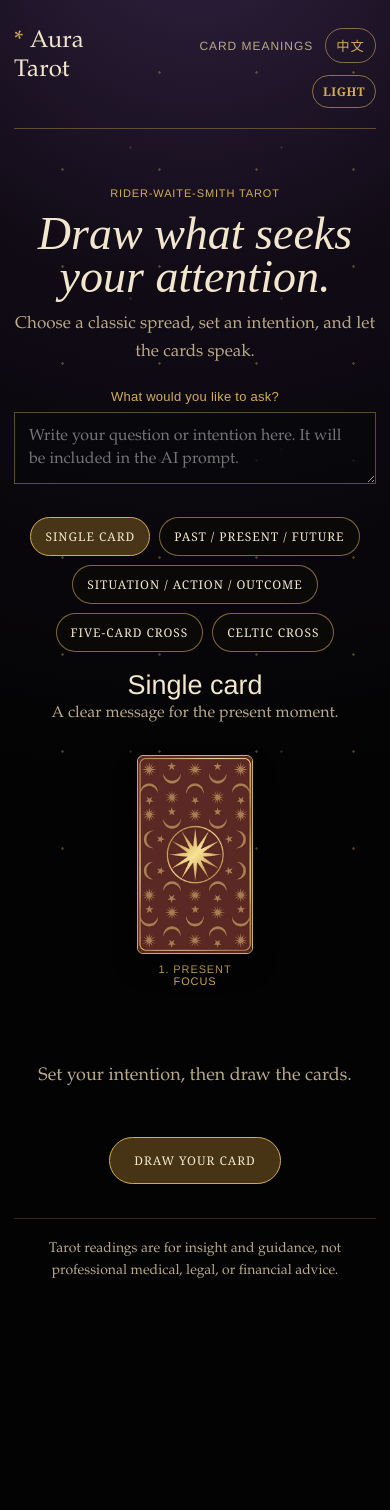
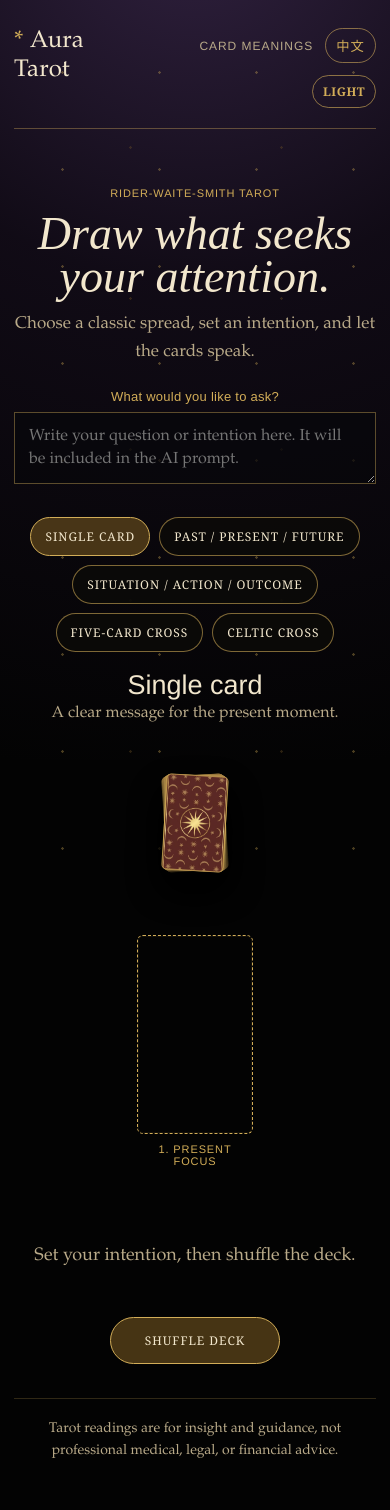
Before and after one commit to JocelynWSJ/JocelynWSJ.github.io, a Jekyll site: the page tarot/index.html, which Jekyll copies as it is, in a window 390 px wide. Built offline with Jekyll 4.4.1, drawn with Linux system fonts in a browser that asks for light colours; before the commit the page ends 1330 px from its top, so only the background shows below that.

Commit message:
Add shuffle animation

```diff
--- a/tarot/index.html
+++ b/tarot/index.html
@@ -15,6 +15,7 @@
   <link rel="stylesheet" href="typography.css">
   <link rel="stylesheet" href="theme-toggle.css">
   <link rel="stylesheet" href="motion.css">
+  <link rel="stylesheet" href="shuffle.css">
 </head>
 <body class="tarot">
 <main class="tarot-shell">
@@ -48,10 +49,22 @@
       <span class="card-back"><b>*</b></span>
       <span class="card-front"><b>+</b></span>
     </button>
+    <div class="shuffle-pack" aria-hidden="true">
+      <span style="--n:-4"></span>
+      <span style="--n:-3"></span>
+      <span style="--n:-2"></span>
+      <span style="--n:-1"></span>
+      <span style="--n:0"></span>
+      <span style="--n:1"></span>
+      <span style="--n:2"></span>
+      <span style="--n:3"></span>
+      <span style="--n:4"></span>
+    </div>
   </section>
   <section class="reading-table" id="readingTable" aria-live="polite"></section>
   <div class="card-detail" id="cardDetail"></div>
   <p class="draw-actions">
+    <button class="draw-button shuffle-button" id="shuffleButton" type="button"></button>
     <button class="draw-button" id="drawOneButton" type="button"></button>
     <button class="draw-button draw-all-button" id="drawAllButton" type="button"></button>
     <button class="draw-button copy-prompt-button" id="copyPromptButton" type="button" hidden></button>
@@ -72,7 +85,11 @@
     questionLabel: 'What would you like to ask?',
     questionPlaceholder: 'Write your question or intention here. It will be included in the AI prompt.',
     questionFallback: '[Write your question or intention here]',
-    ready: 'Set your intention, then draw the cards.',
+    ready: 'Set your intention, then shuffle the deck.',
+    shuffle: 'Shuffle deck',
+    shuffleAgain: 'Shuffle again',
+    shuffling: 'Shuffling the deck...',
+    shuffled: 'The cards are ready. Draw what calls to you.',
     reveal: 'Click a revealed card to view its interpretation.',
     up: 'Upright',
     rev: 'Reversed',
@@ -159,10 +183,13 @@
 function refreshButtons() {
   const total = spreads[current].positions.length;
   const complete = revealedCount === total && revealedCount > 0;
+  shuffleButton.textContent = hasShuffled ? t('shuffleAgain') : t('shuffle');
+  shuffleButton.disabled = isShuffling || isDrawing;
+  drawOneButton.hidden = !hasShuffled || isShuffling;
   drawOneButton.textContent = oneLabel(total);
   copyPromptButton.hidden = !complete;
   if (complete) copyPromptButton.textContent = t('copyPrompt');
-  drawAllButton.hidden = current === 0;
+  drawAllButton.hidden = !hasShuffled || isShuffling || current === 0;
   if (current !== 0) {
     if (revealedCount === 0) drawAllButton.textContent = language === 'zh' ? '一次抽完' : 'Draw all cards';
     else if (complete) drawAllButton.textContent = language === 'zh' ? '重新抽完' : 'Draw all again';
@@ -243,8 +272,12 @@
   const spread = spreads[index];
   document.getElementById('spreadName').textContent = language === 'zh' ? spread.zhName : spread.name;
   document.getElementById('spreadDescription').textContent = language === 'zh' ? spread.zhDescription : spread.description;
-  deckStage.hidden = true;
-  deckStage.classList.remove('flipping');
+  hasShuffled = false;
+  isShuffling = false;
+  deckStage.hidden = false;
+  deckStage.classList.remove('flipping', 'is-shuffling', 'is-ready');
+  table.classList.remove('cards-dealt');
+  table.classList.add('awaiting-shuffle');
   setSpreadLayout();
   buildBacks();
   detail.textContent = t('ready');
@@ -302,13 +335,53 @@
   }, delay);
 }
 
+function resetForShuffle(messageKey = 'ready') {
+  hasShuffled = false;
+  isShuffling = false;
+  deckStage.hidden = false;
+  deckStage.classList.remove('is-shuffling', 'is-ready');
+  table.classList.remove('cards-dealt');
+  table.classList.add('awaiting-shuffle');
+  buildBacks();
+  detail.textContent = t(messageKey);
+  refreshButtons();
+}
+
+function shuffleForReading() {
+  if (isShuffling || isDrawing) return;
+  isShuffling = true;
+  hasShuffled = false;
+  focusedCard = null;
+  buildBacks();
+  table.classList.remove('cards-dealt');
+  table.classList.add('awaiting-shuffle');
+  deckStage.hidden = false;
+  deckStage.classList.remove('is-ready');
+  deckStage.classList.add('is-shuffling');
+  detail.textContent = t('shuffling');
+  refreshButtons();
+  window.setTimeout(() => {
+    startReading(true);
+    isShuffling = false;
+    hasShuffled = true;
+    deckStage.classList.remove('is-shuffling');
+    deckStage.classList.add('is-ready');
+    table.classList.remove('awaiting-shuffle');
+    table.classList.add('cards-dealt');
+    detail.textContent = t('shuffled');
+    refreshButtons();
+  }, 1550);
+}
+
 function drawOne() {
   if (isDrawing) return;
+  if (!hasShuffled) {
+    shuffleForReading();
+    return;
+  }
   const total = spreads[current].positions.length;
   if (revealedCount === total) {
-    buildBacks();
-    detail.textContent = t('ready');
-    refreshButtons();
+    resetForShuffle();
     return;
   }
   isDrawing = true;
--- /dev/null
+++ b/tarot/shuffle.css
@@ -0,0 +1,160 @@
+.deck-stage {
+  position: relative;
+  min-height: 210px;
+}
+
+.deck-stage .mystic-card {
+  position: absolute;
+  width: 1px;
+  height: 1px;
+  opacity: 0;
+  pointer-events: none;
+}
+
+.shuffle-pack {
+  position: relative;
+  width: min(420px, 100%);
+  height: 160px;
+  margin: 0 auto;
+}
+
+.shuffle-pack span {
+  position: absolute;
+  left: 50%;
+  top: 50%;
+  width: 78px;
+  height: 121px;
+  border: 1px solid rgba(210, 173, 88, .72);
+  border-radius: 5px;
+  background: url("assets/cards/back.jpg") center / cover no-repeat;
+  box-shadow: 0 18px 34px rgba(0, 0, 0, .34);
+  transform: translate(-50%, -50%) rotate(calc(var(--n) * .9deg));
+  transition: transform .72s cubic-bezier(.2, .72, .16, 1), box-shadow .72s ease, opacity .4s ease;
+}
+
+.deck-stage.is-shuffling .shuffle-pack span {
+  animation: shuffle-cut 1.45s cubic-bezier(.24, .72, .18, 1) both;
+  animation-delay: calc((var(--n) + 4) * 34ms);
+}
+
+.deck-stage.is-ready .shuffle-pack span {
+  transform: translate(calc(-50% + (var(--n) * 19px)), -50%) rotate(calc(var(--n) * 7deg));
+}
+
+.deck-stage.is-ready .shuffle-pack span:nth-child(odd) {
+  transform: translate(calc(-50% + (var(--n) * 19px)), calc(-50% + 7px)) rotate(calc(var(--n) * 7deg));
+}
+
+@keyframes shuffle-cut {
+  0% {
+    transform: translate(-50%, -50%) rotate(calc(var(--n) * .8deg));
+  }
+  24% {
+    transform: translate(calc(-50% - 74px), calc(-50% - 6px)) rotate(calc(var(--n) * -3deg));
+  }
+  48% {
+    transform: translate(calc(-50% + 72px), calc(-50% + 7px)) rotate(calc(var(--n) * 4deg));
+  }
+  72% {
+    transform: translate(calc(-50% - 32px), calc(-50% + 3px)) rotate(calc(var(--n) * -2deg));
+  }
+  100% {
+    transform: translate(calc(-50% + (var(--n) * 19px)), -50%) rotate(calc(var(--n) * 7deg));
+  }
+}
+
+.shuffle-button {
+  min-width: 170px;
+}
+
+.shuffle-button:disabled {
+  cursor: wait;
+  opacity: .72;
+  transform: none;
+}
+
+.reading-table.awaiting-shuffle .draw-card {
+  pointer-events: none;
+  opacity: 1;
+  transform: none;
+}
+
+.reading-table.awaiting-shuffle .flip-card {
+  opacity: 1;
+  visibility: visible;
+  cursor: default;
+}
+
+.reading-table.awaiting-shuffle .flip-side {
+  border-style: dashed;
+  background: rgba(210, 173, 88, .045);
+  box-shadow: inset 0 0 0 1px rgba(210, 173, 88, .08);
+}
+
+.reading-table.awaiting-shuffle .back-image,
+.reading-table.awaiting-shuffle .flip-back::before {
+  opacity: 0;
+}
+
+.reading-table.cards-dealt .draw-card {
+  animation: deal-from-deck .62s cubic-bezier(.2, .72, .16, 1) both;
+  animation-delay: calc(var(--i) * 90ms);
+}
+
+@keyframes deal-from-deck {
+  from {
+    opacity: 0;
+    transform: translateY(-92px) scale(.72) rotate(-4deg);
+  }
+  68% {
+    opacity: 1;
+    transform: translateY(8px) scale(1.02) rotate(1deg);
+  }
+  to {
+    opacity: 1;
+    transform: none;
+  }
+}
+
+body.tarot[data-theme="light"] .shuffle-pack span {
+  border-color: rgba(167, 122, 56, .58);
+  box-shadow: 0 18px 34px rgba(130, 86, 76, .15);
+}
+
+body.tarot[data-theme="light"] .reading-table.awaiting-shuffle .flip-side {
+  background: rgba(255, 248, 242, .44);
+  box-shadow: inset 0 0 0 1px rgba(167, 122, 56, .08);
+}
+
+@media (max-width: 560px) {
+  .deck-stage {
+    min-height: 180px;
+  }
+
+  .shuffle-pack {
+    height: 140px;
+  }
+
+  .shuffle-pack span {
+    width: 62px;
+    height: 96px;
+  }
+
+  .deck-stage.is-ready .shuffle-pack span,
+  .deck-stage.is-ready .shuffle-pack span:nth-child(odd) {
+    transform: translate(calc(-50% + (var(--n) * 14px)), -50%) rotate(calc(var(--n) * 7deg));
+  }
+}
+
+@media (prefers-reduced-motion: reduce) {
+  .deck-stage.is-shuffling .shuffle-pack span,
+  .reading-table.cards-dealt .draw-card {
+    animation-duration: .01ms !important;
+    animation-iteration-count: 1 !important;
+  }
+
+  .shuffle-pack span,
+  .flip-card {
+    transition-duration: .01ms !important;
+  }
+}
```
Also changed, not shown: other parts of tarot/index.html (+21 -8 lines).
